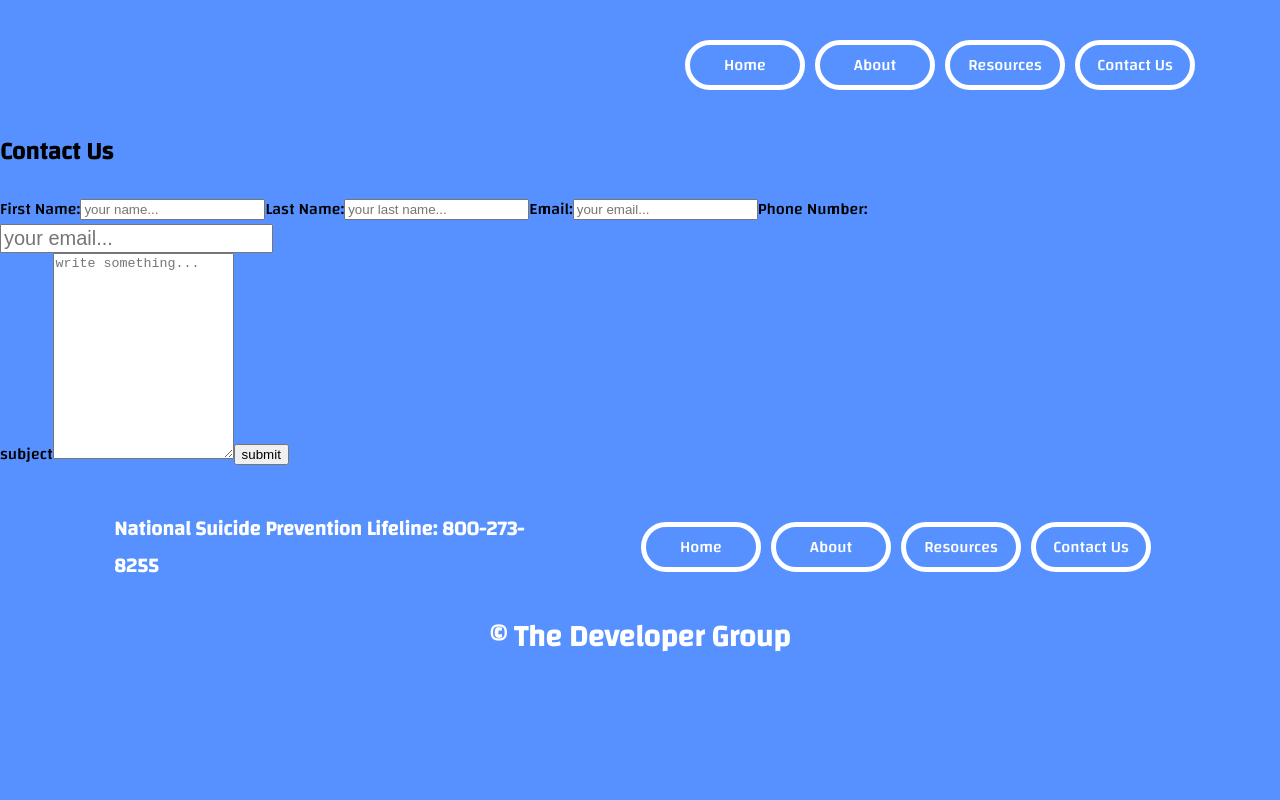
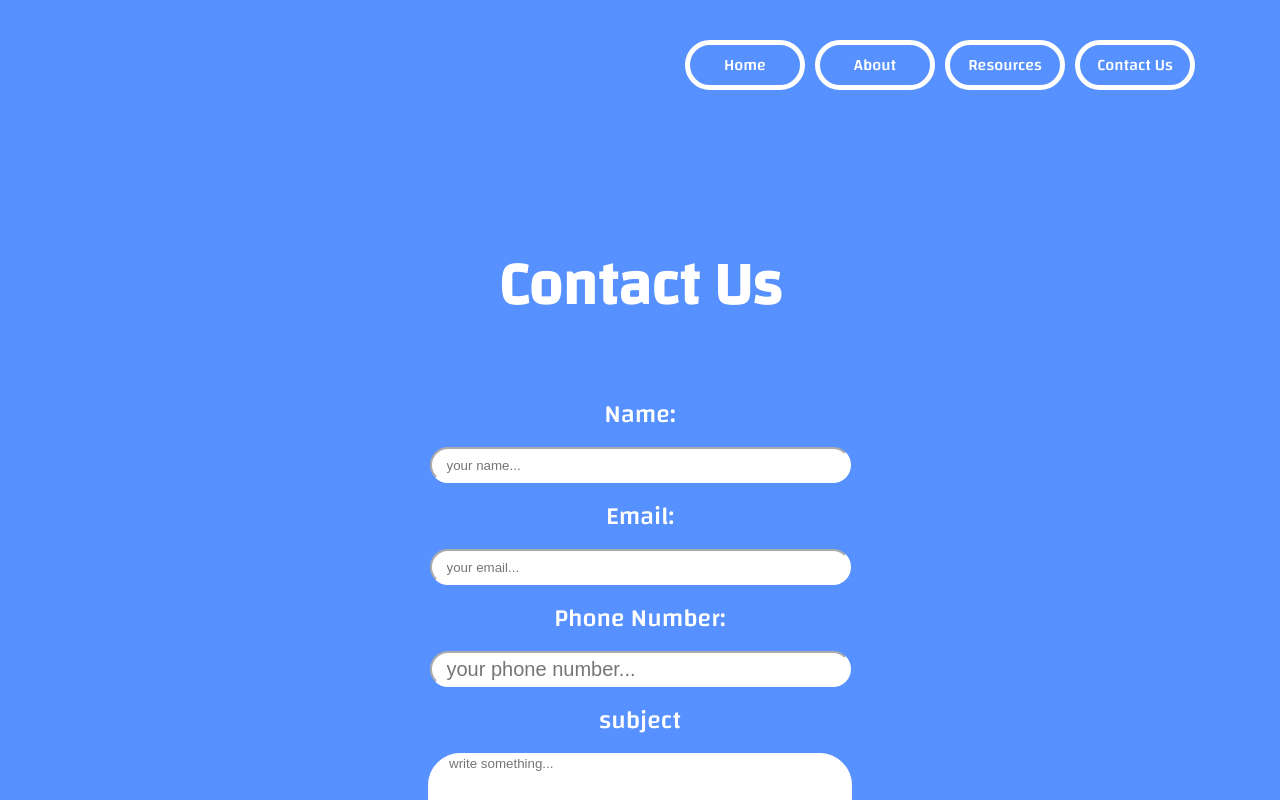
Before and after one commit to burnsgirl/Mental-Health-Awareness, a React (Create React App) app: page /contact in a window 1280 px wide. Shown: the top 800 px of the page. Built offline with nearby package versions, Linux system fonts and the light colour scheme.

Commit message:
added basic styling to contact

```diff
--- a/src/Components/Header/header.css
+++ b/src/Components/Header/header.css
@@ -1,4 +1,5 @@
 .list {
+    z-index: 100;
     display: flex;
     flex-direction: row;
     margin: 35px 80px;
--- a/src/Pages/Contact/ contact.js
+++ b/src/Pages/Contact/ contact.js
@@ -16,7 +16,7 @@ function Contact() {
             </div>
 
             <label className="title" htmlFor="fname">
-                First Name:
+                Name:
             </label>
 
             <input
@@ -25,18 +25,6 @@ function Contact() {
                 id="fname"
                 name="firstname"
                 placeholder="your name..."
-            ></input>
-
-            <label className="title" htmlFor="lname">
-                Last Name:
-            </label>
-
-            <input
-                className="inputContact"
-                type="text"
-                id="lname"
-                name="lastname"
-                placeholder="your last name..."
             ></input>
 
             <label className="title" htmlFor="lname">
@@ -60,7 +48,7 @@ function Contact() {
                 type="text"
                 id="phoneNumber"
                 name="phonenumber"
-                placeholder="your email..."
+                placeholder="your phone number..."
             ></input>
 
             <label className="title" htmlFor="subject">
--- a/src/Pages/Contact/contact.css
+++ b/src/Pages/Contact/contact.css
@@ -0,0 +1,88 @@
+.containercontact {
+    min-height: 60rem;
+}
+
+#formcontact {
+    text-align: center;
+    align-self: center;
+    color:white;
+    padding:80px;
+    display: flex;
+    flex-direction: column;
+    justify-content:center;
+    align-items: center;
+}
+
+
+#contact {
+    margin:0px;
+    padding-top: 20px;
+    padding-bottom: 40px;
+    font-size:60px;
+}
+
+.title {
+    font-size:25px;
+    padding-top:10px;
+}
+
+.inputContact {
+    height:30px;
+    width:400px;
+    margin-top:10px;
+    border-radius: 2rem;
+    font-family: 'Ubuntu', sans-serif;
+    border-color: white;
+    padding-left: 15px;
+}
+
+.btnSend {
+    height:auto;
+    align-items: center;
+    font-family: 'Ubuntu', sans-serif;
+    font: weight 700px;
+    position: relative;
+    left:20px;
+    display: inline-block;
+    padding: 25px 30px;
+    margin: 40px 0;
+    color: #fdfdfd;
+    background-color:#26325a;
+    text-decoration: none;
+    transition: 0.5s;
+    letter-spacing: 4px;
+    overflow: hidden;
+    margin-right: 50px;
+    border-radius: 1rem;
+    border-style: none
+}
+
+.btnSend:hover{
+    background: #26325a;
+    color: white;
+    box-shadow: 0 0 5px #26325a,
+                0 0 25px #26325a,
+                0 0 50px #26325a,
+                0 0 200px #26325a;
+     -webkit-box-reflect:below 1px linear-gradient(transparent, #0005);
+}
+
+#subject {
+    padding-left: 20px;
+}
+
+@media screen and (max-width:530px) {
+
+    .inputContact {
+        width:300px;
+    }
+
+    .btnSend {
+        width: 300px;
+    }
+
+    #contact {
+        font-size: 40px;
+    }
+
+}
```
